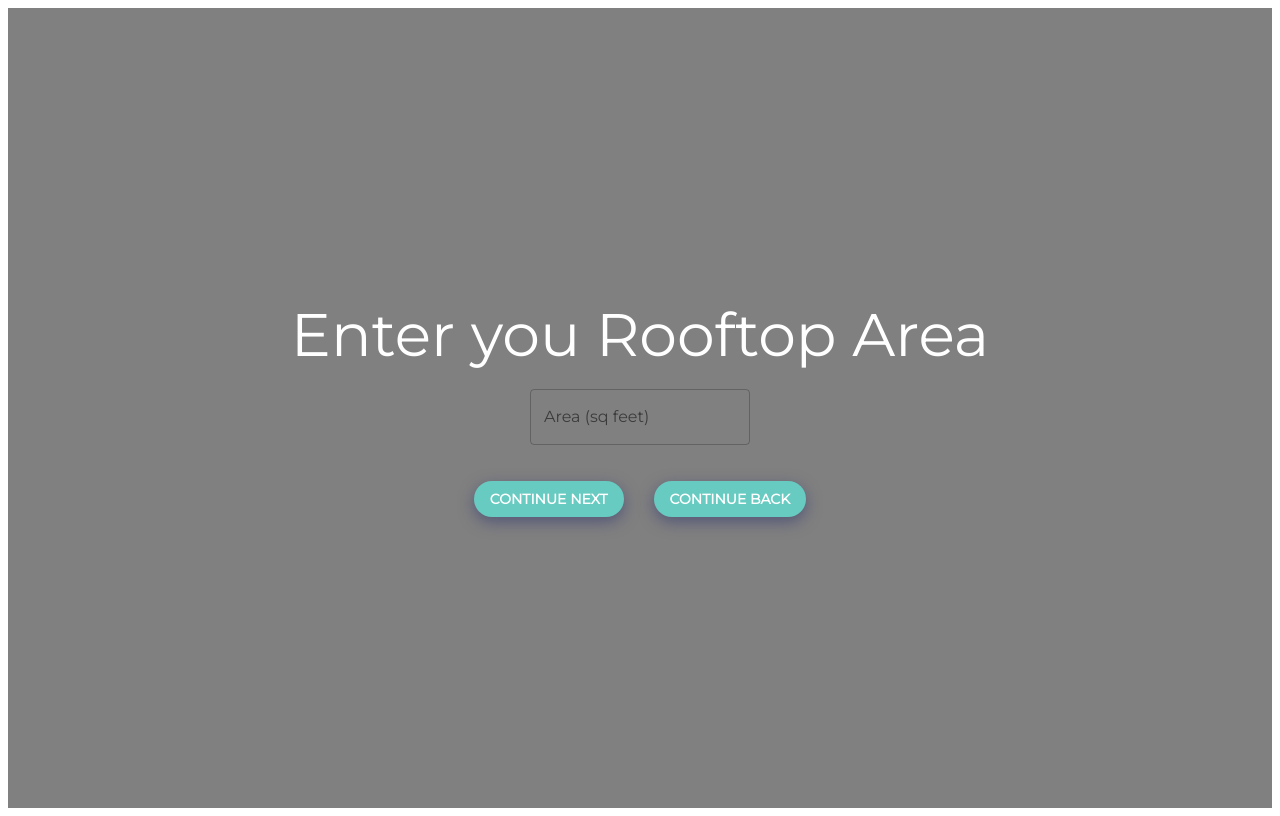
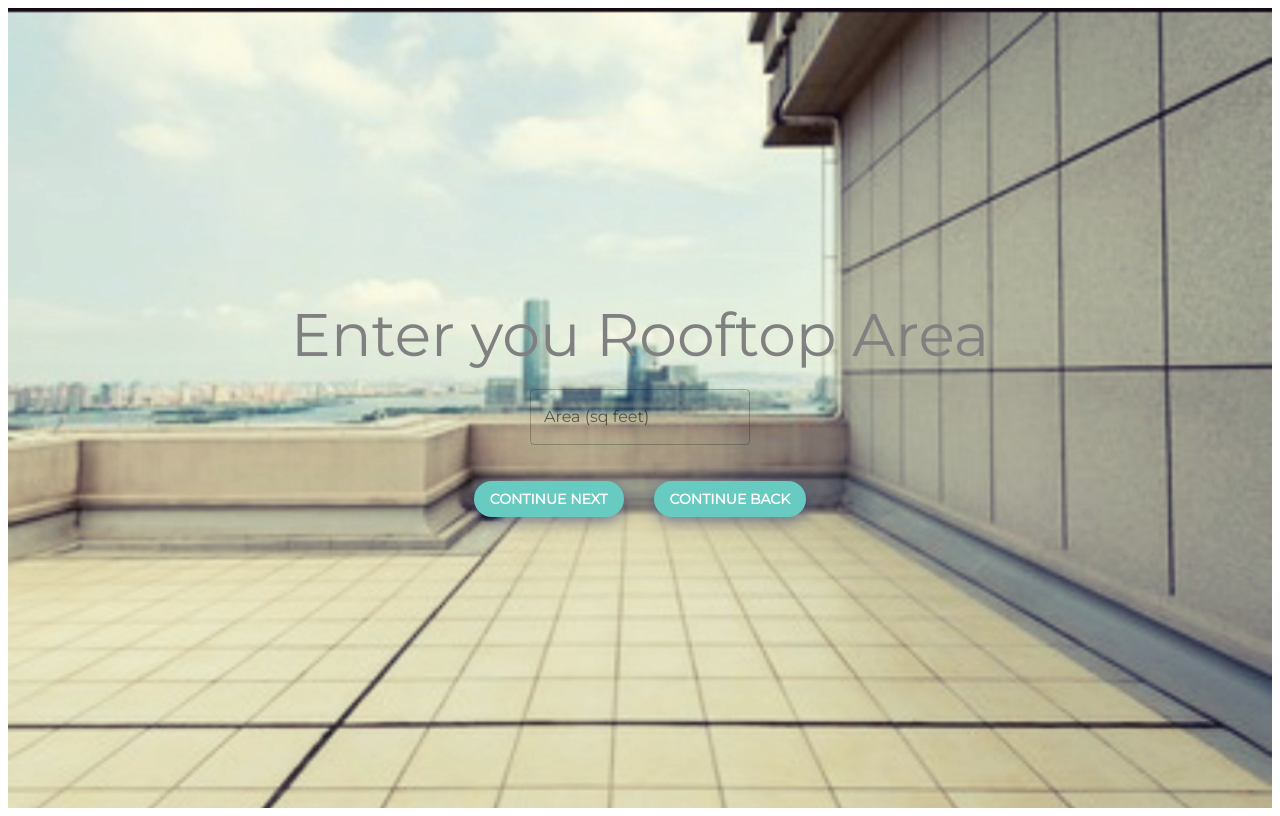
Before and after one commit to prashantbharati/Rh-form, a React (Create React App) app: page / in a window 1280 px wide. Both pictures are taken after a click on the button "EXPLORE". Built offline with nearby package versions, Linux system fonts and the light colour scheme.

Commit message:
rooftop styling done

```diff
--- a/src/components/RooftopArea.js
+++ b/src/components/RooftopArea.js
@@ -15,7 +15,9 @@ const App = (props) => {
   };
   return (
     <div className={classes.rooftop}>
-      <Typography variant="h2">Enter you Rooftop Area</Typography>
+      <Typography style={{ color: "grey" }} variant="h2">
+        Enter you Rooftop Area
+      </Typography>
       <br />
       <TextField
         name="title"
--- a/src/components/styles.js
+++ b/src/components/styles.js
@@ -1,5 +1,5 @@
 import { makeStyles } from "@material-ui/core/styles";
-import roofimg from "./rooftop.jpg";
+import roofimg1 from "./rooftop1.jpeg";
 export default makeStyles({
   page: {
     height: "100vh",
@@ -32,6 +32,9 @@ export default makeStyles({
   },
   rooftop: {
     backgroundColor: "grey",
+    backgroundImage: `url(${roofimg1})`,
+    backgroundSize: "cover",
+    overflow: "hidden",
     // background:
     //   `-moz-linear-gradient(top, rgba(0, 0, 0, 0) 0%, rgba(0, 0, 0, 0) 59%, rgba(0, 0, 0, 0.65) 100%), url(${https://cdn.sstatic.net/Sites/stackoverflow/company/img/logos/so/so-icon.png?v=c78bd457575a}) no-repeat`,
     // background: `linear-gradient( 90deg,rgb(169, 152, 172) 0%,rgb(167, 166, 163) 100%), url(${rooftop})`,
```
Also changed, not shown: src/components/rooftop1.jpeg (added).
